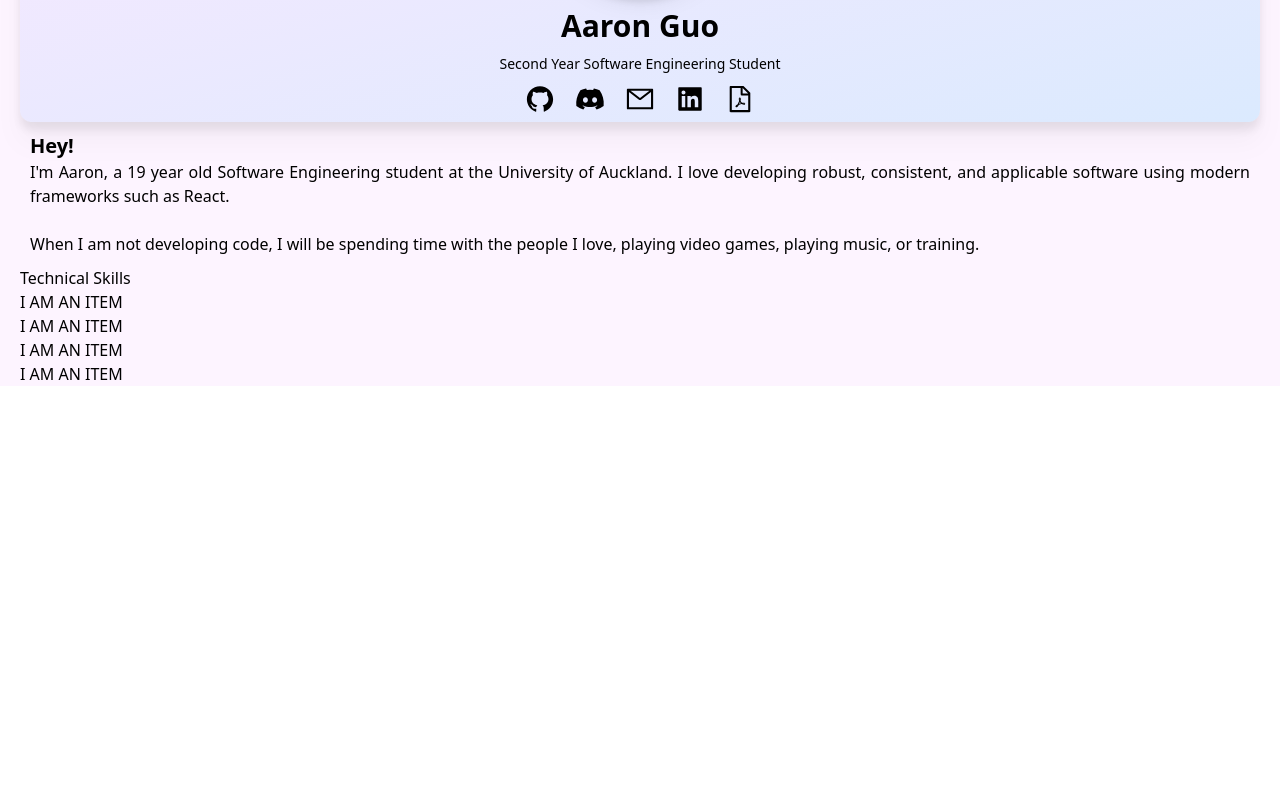
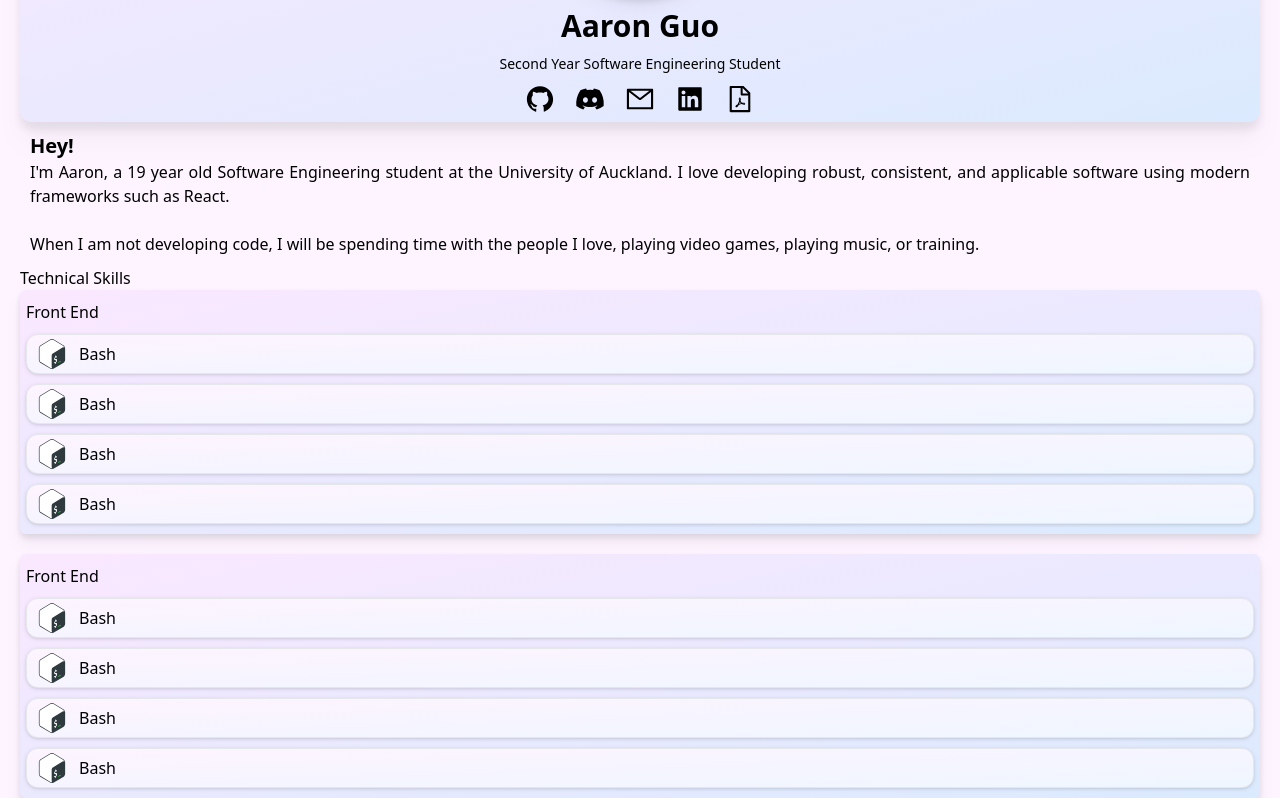
Before and after one commit to PolarWolf314/online-portfolio, a Next.js app: page / in a window 1280 px wide. Shown: the part 284-1082 px from the top of the page. Before the commit the page ends 800 px from the top, so only its background shows below. Built offline with nearby package versions, Linux system fonts and the light colour scheme.

Commit message:
feat - finished styling the technical skills
The technical skills and cards have been styled.

```diff
--- a/components/technical-skills/index.tsx
+++ b/components/technical-skills/index.tsx
@@ -1,15 +1,28 @@
 import TechnicalSkillsItemComponent from "./technical-skills-item-component";
+import bashLogo from "../../assets/logos/bash-logo.svg";
 
 const TechnicalSkills = () => {
     return (
         <>
-            <div>
-                <h1>Technical Skills</h1>
-                <div>
-                    <TechnicalSkillsItemComponent />
-                    <TechnicalSkillsItemComponent />
-                    <TechnicalSkillsItemComponent />
-                    <TechnicalSkillsItemComponent />
+            <h1>Technical Skills</h1>
+            <div className="flex flex-col gap-5">
+                <div
+                    /* Front End */ className="flex flex-col gap-2.5 items-center px-1.5 py-2.5 bg-gradient-to-br from-fuchsia-100 to-blue-100 rounded-md drop-shadow-lg"
+                >
+                    <h3 className="self-start">Front End</h3>
+                    <TechnicalSkillsItemComponent logo={bashLogo} name="Bash" />
+                    <TechnicalSkillsItemComponent logo={bashLogo} name="Bash" />
+                    <TechnicalSkillsItemComponent logo={bashLogo} name="Bash" />
+                    <TechnicalSkillsItemComponent logo={bashLogo} name="Bash" />
+                </div>
+                <div
+                    /* Front End */ className="flex flex-col gap-2.5 items-center px-1.5 py-2.5 bg-gradient-to-br from-fuchsia-100 to-blue-100 rounded-md drop-shadow-lg"
+                >
+                    <h3 className="self-start">Front End</h3>
+                    <TechnicalSkillsItemComponent logo={bashLogo} name="Bash" />
+                    <TechnicalSkillsItemComponent logo={bashLogo} name="Bash" />
+                    <TechnicalSkillsItemComponent logo={bashLogo} name="Bash" />
+                    <TechnicalSkillsItemComponent logo={bashLogo} name="Bash" />
                 </div>
             </div>
         </>
--- a/components/technical-skills/technical-skills-item-component.tsx
+++ b/components/technical-skills/technical-skills-item-component.tsx
@@ -1,9 +1,20 @@
-const TechnicalSkillsItemComponent = () => {
+import Image from "next/image";
+
+const TechnicalSkillsItemComponent = ({
+    logo,
+    name,
+}: {
+    logo: any;
+    name: string;
+}) => {
     return (
-        <div>
-            I AM AN ITEM
+        <div className="flex flex-row items-center gap-3 w-full px-2.5 py-1 bg-gradient-to-br from-fuchsia-50 to-blue-50 border rounded-xl drop-shadow">
+            <span>
+                <Image src={logo} alt={name} width={30} />
+            </span>
+            <span>{name}</span>
         </div>
-     );
-}
+    );
+};
 
 export default TechnicalSkillsItemComponent;
```
